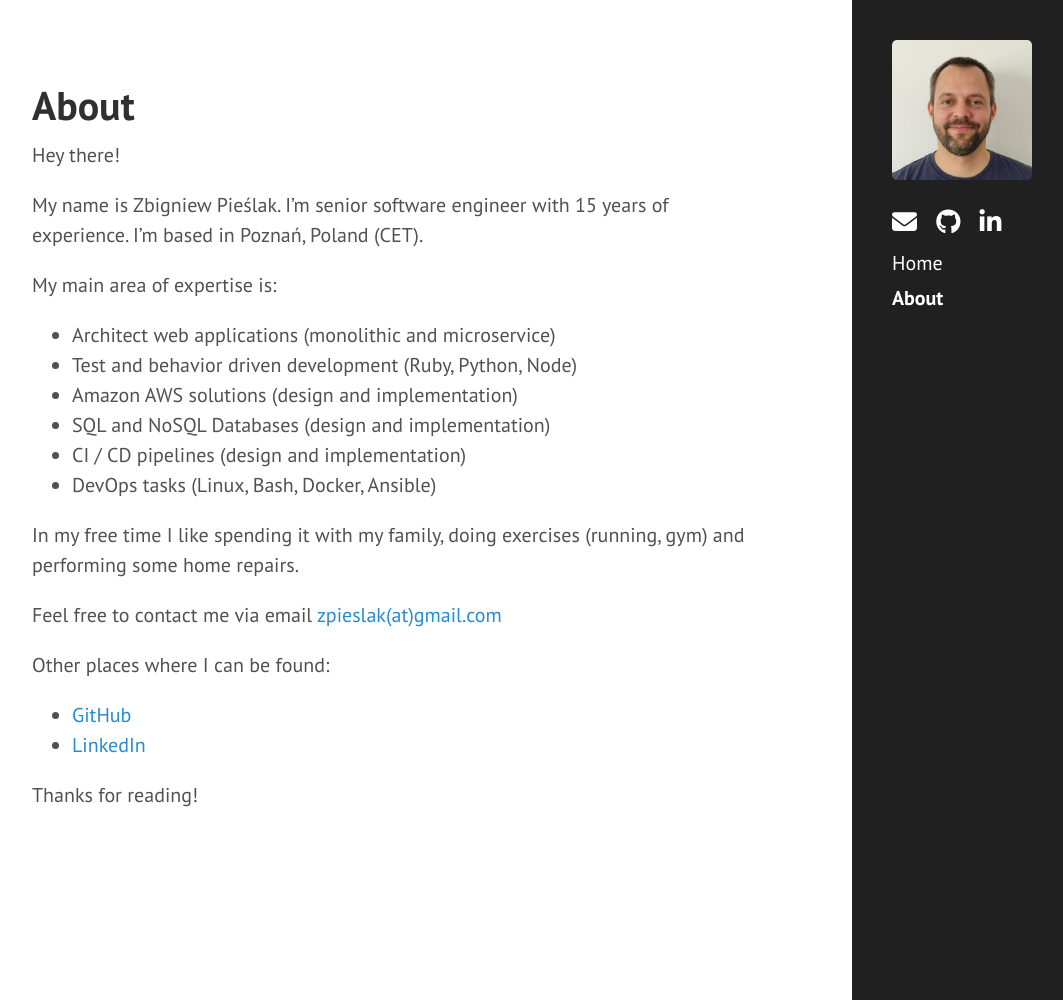
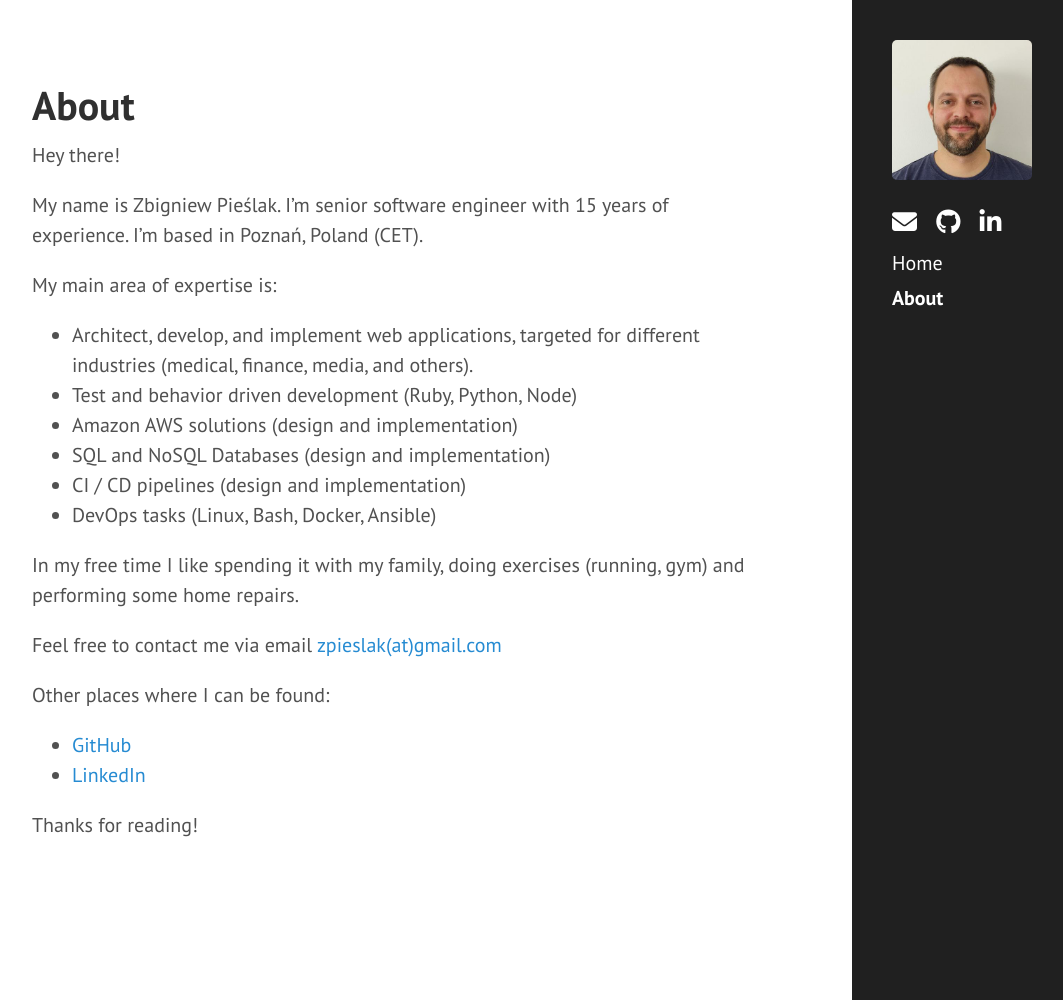
Before and after one commit to CodeGyver/codegyver.github.io, a Jekyll site: the page built from about.md, in a window 1280 px wide and 1000 px high. Shown: the whole window, without its empty margins (68-1131 px from the left). Built offline with Jekyll 4.4.1, drawn with Linux system fonts in a browser that asks for light colours; Markdown is read by kramdown in place of the engine named in the settings.

Commit message:
Update about page

```diff
--- a/about.md
+++ b/about.md
@@ -9,7 +9,7 @@ My name is Zbigniew Pieślak. I'm senior software engineer with {{ site.time | d
 
 My main area of expertise is:
 
-* Architect web applications (monolithic and microservice)
+* Architect, develop, and implement web applications, targeted for different industries (medical, finance, media, and others).
 * Test and behavior driven development (Ruby, Python, Node)
 * Amazon AWS solutions (design and implementation)
 * SQL and NoSQL Databases (design and implementation)
```
